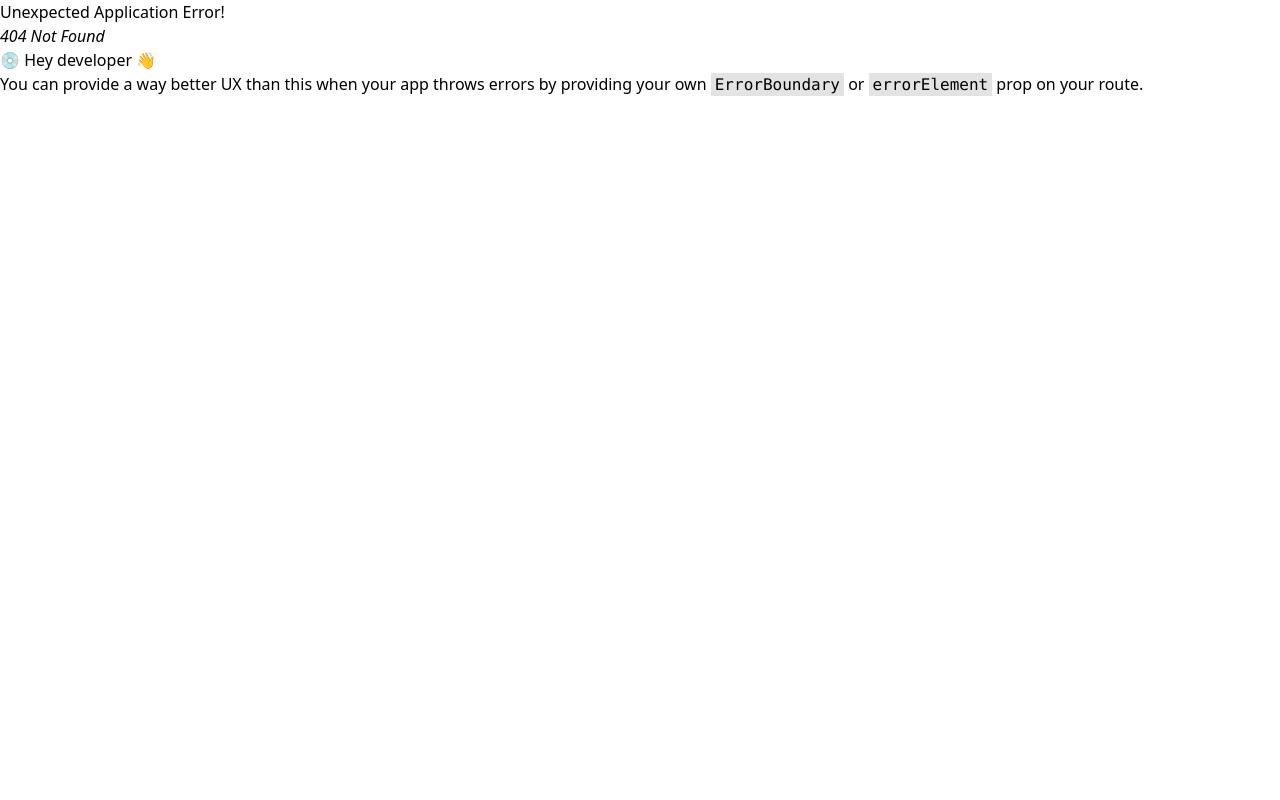
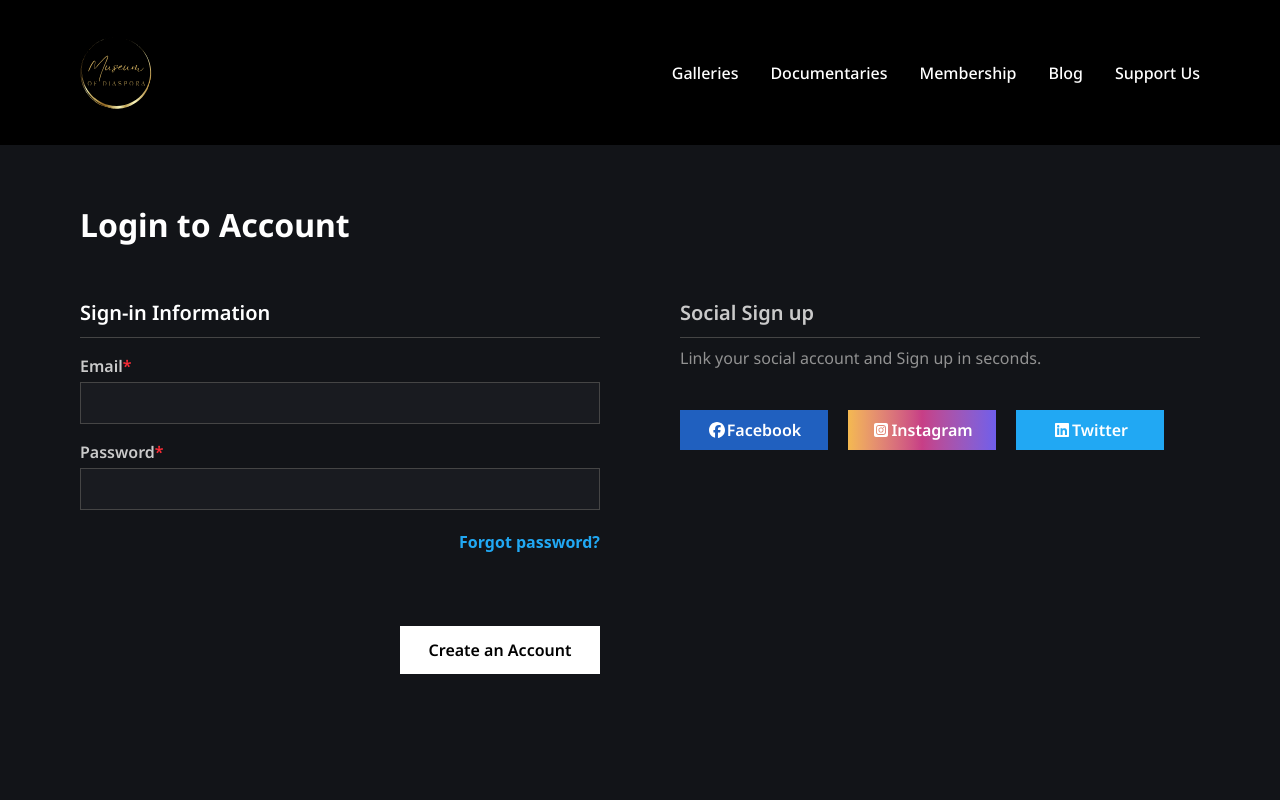
Before and after one commit to MadihaRehman-web/museum-of-diaspora, a React (Vite) app: page /login in a window 1280 px wide. Before the commit this address had no page. Shown: the top 800 px of the page. Built offline with nearby package versions, Linux system fonts and the light colour scheme.

Commit message:
Create login page

```diff
--- a/src/components/index.ts
+++ b/src/components/index.ts
@@ -1,4 +1,5 @@
 import Card from "./Card";
+import Input from "./Input";
 import Video from "./Video";
 import Header from "./Header";
 import Footer from "./Footer";
@@ -8,9 +9,10 @@ import Explore from "./Explore";
 import Contact from "./Contact";
 import CTASection from "./CTASection";
 import BreadCrumb from "./BreadCrumb";
-import AuthBtn from "./button/authBtn";
+import AuthBtn from "./button/AuthBtn";
 import HeroSection from "./HeroSection";
 import SocialSignUp from "./SocialSignUp";
+import LogInInfo from "./login/LogInInfo";
 import GallarySlider from "./GallarySlider";
 import SignInInfo from "./signup/SignInInfo";
 import PersonalInfo from "./signup/PersonalInfo";
@@ -19,6 +21,7 @@ import MembershipRegister from "./signup/MembershipRegister";
 export {
   Card,
   Video,
+  Input,
   Header,
   Footer,
   Layout,
@@ -26,6 +29,7 @@ export {
   Support,
   AuthBtn,
   Explore,
+  LogInInfo,
   CTASection,
   BreadCrumb,
   SignInInfo,
--- /dev/null
+++ b/src/components/login/LogInInfo.tsx
@@ -0,0 +1,17 @@
+import Input from "../Input";
+
+const LogInInfo = () => {
+  return (
+    <div className="mb-18">
+      <h2 className="font-semibold text-xl leading-10 font-noto border-b pb-1 border-[#454545] text-[#FFFFFF] ">
+        Sign-in Information
+      </h2>
+      <Input label="Email" type="email" id="email" />
+      <Input label="Password" type="password" id="password" />
+      <p className="text-[#21A8F3] text-end font-semibold leading-6 cursor-pointer my-5">
+        Forgot password?
+      </p>
+    </div>
+  );
+};
+export default LogInInfo;
--- /dev/null
+++ b/src/pages/Login.tsx
@@ -0,0 +1,23 @@
+import { AuthBtn, LogInInfo, SocialSignUp } from "../components";
+
+const Login = () => {
+  return (
+    <div className="pt-(--header-height) bg-[#121418]">
+      <div className="px-20 pt-15 pb-35">
+        <h1 className="font-bold text-[2rem] leading-10 font-noto text-white">
+          Login to Account
+        </h1>
+        <div className="grid grid-cols-2 gap-20 pt-12">
+          <form>
+            <LogInInfo />
+            <AuthBtn label="Create an Account" />
+          </form>
+          <div>
+            <SocialSignUp />
+          </div>
+        </div>
+      </div>
+    </div>
+  );
+};
+export default Login;
--- a/src/pages/SocialSignUp.tsx
+++ b/src/pages/SocialSignUp.tsx
@@ -7,10 +7,10 @@ const SocialSignUp = () => {
         <h1 className="font-bold text-[2rem] leading-10 font-noto text-white">
           Select you role
         </h1>
-        <div className="w-1/2 pt-8">
+        <form className="w-1/2 pt-8">
           <MembershipRegister />
           <AuthBtn label="Continue" />
-        </div>
+        </form>
       </div>
     </div>
   );
--- a/src/pages/index.ts
+++ b/src/pages/index.ts
@@ -1,8 +1,17 @@
 import Home from "./Home";
+import Login from "./Login";
 import SignUp from "./SignUp";
 import Galleries from "./Galleries";
 import SupportUs from "./SupportUs";
 import SocialSignUp from "./SocialSignUp";
 import Documentation from "./Documentation";
 
-export { Home, Galleries, Documentation, SupportUs, SignUp, SocialSignUp };
+export {
+  Home,
+  Login,
+  SignUp,
+  Galleries,
+  SupportUs,
+  SocialSignUp,
+  Documentation,
+};
```
Also changed, not shown: src/router.tsx (+18 -5 lines).
